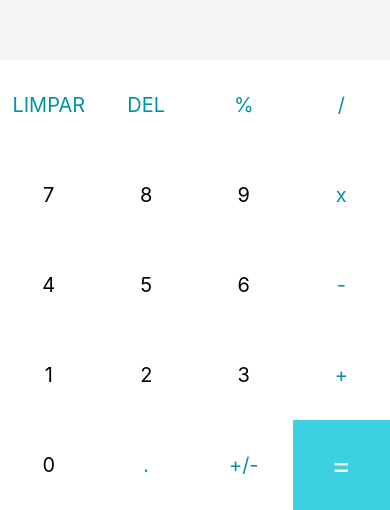
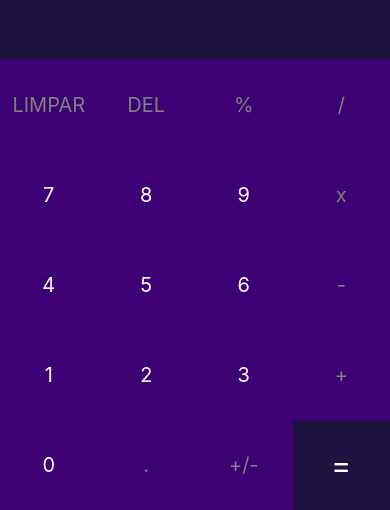
Before and after one commit to LuizFernandoMassinha/Calculadora, a React Native app: screen / in a window 390 px wide. Shown: the part 334-844 px from the top of the page. Built offline with nearby package versions, Linux system fonts and the light colour scheme.

Commit message:
Substituição de cores do aplicativo

```diff
--- a/App.tsx
+++ b/App.tsx
@@ -73,12 +73,12 @@
 
         {buttons.map((button) =>
           button === '=' ? // Mapeamento do botão =
-        <TouchableOpacity onPress={() => handleInput(button)} key={button} style={[styles.button, {backgroundColor: '#3dd0e3'}]}>
+        <TouchableOpacity onPress={() => handleInput(button)} key={button} style={[styles.button, {backgroundColor: '#1E1240'}]}>
           <Text style={[styles.textButton, {color: "white", fontSize: 30}]}>{button}</Text>
         </TouchableOpacity>
           : // Mapeamento dos outros botões
           <TouchableOpacity onPress={() => handleInput(button)} key={button} style={styles.button}>
-            <Text style={[styles.textButton, {color: typeof(button) === 'number' ? 'black': '#0093a6'}]}>{button}</Text>
+            <Text style={[styles.textButton, {color: typeof(button) === 'number' ? 'white': '#808080'}]}>{button}</Text>
           </TouchableOpacity>
         )}
       </View>
@@ -95,10 +95,10 @@
   results: {
     flex: 2,
     justifyContent: "center",
-    backgroundColor: "#f5f5f5"
+    backgroundColor: "#1E1240"
   },
   resultText: {
-    color: "#282F38",
+    color: "white",
     fontSize: 32,
     fontWeight: "bold",
     padding: 12,
@@ -115,7 +115,7 @@
     flexWrap: 'wrap',
   },
   button: {
-    backgroundColor: 'white',
+    backgroundColor: '#3D0075',
     alignItems: 'center',
     justifyContent: 'center',
     minWidth: 90,
```
